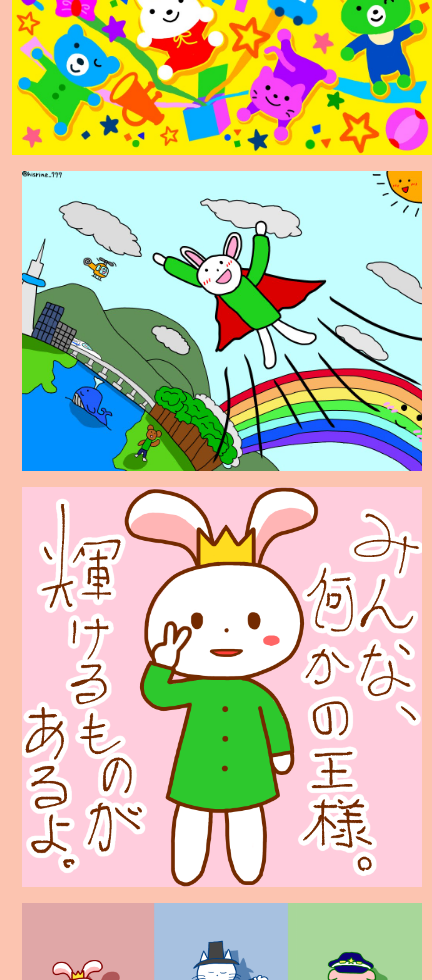
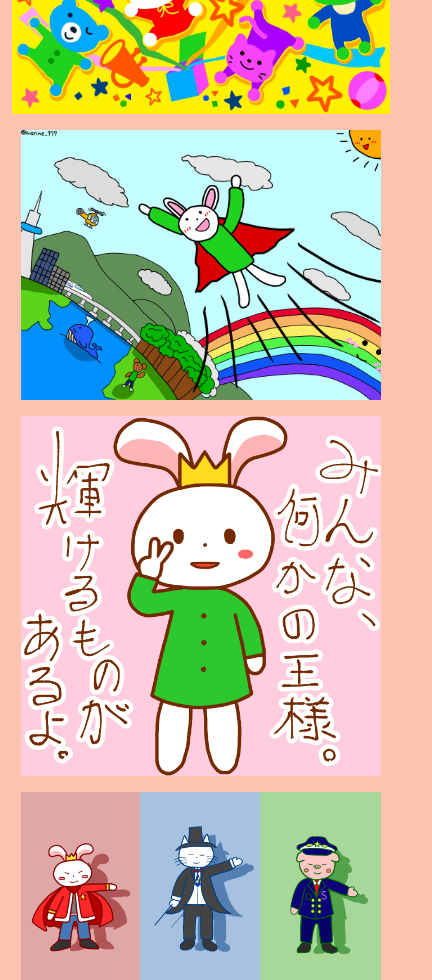
Before and after one commit to hisrine777/mysite, a plain HTML site: page index.html in a window 390 px wide. Shown: the part 1020-2000 px from the top of the page, 432 px wide, since content can reach past the window. Drawn offline with Linux system fonts and the light colour scheme.

Commit message:
Add files via upload

```diff
--- a/index.html
+++ b/index.html
@@ -42,10 +42,17 @@
   <section>
     <h2>ギャラリー</h2>
     <p>ここに今まで描いた絵を載せておきます</p>
-    <div class="many-pic">
+    <div class="many-pic dai">
       <img src="無題288_20230312105846.jpg" alt="僕らははたらくくるま" width="400" height="225"><img src="無題376_20230725150323.jpg" alt="paradise pandora's box" width="420" height="195">
       <img src="無題488_20240510222033.jpg" alt="こゆき飛ぶよ" width="400" height="300"><img src="無題7_20240928183204.png" alt="みんな王様" width="400" height="400">
-      <img src="無題15_20241015203711.png" alt="extravaganza leaders" width="400" height="225">
+      <img src="無題15_20241015203711.png" alt="extravaganza leaders" width="600" height="338">
+    </div>
+    <div>
+      <div class="many-pic shou">
+        <img src="無題288_20230312105846.jpg" alt="僕らははたらくくるま" width="360" height="203"><img src="無題376_20230725150323.jpg" alt="paradise pandora's box" width="378" height="176">
+        <img src="無題488_20240510222033.jpg" alt="こゆき飛ぶよ" width="360" height="270"><img src="無題7_20240928183204.png" alt="みんな王様" width="360" height="360">
+        <img src="無題15_20241015203711.png" alt="extravaganza leaders" width="360" height="203">
+      </div>
     </div>
   </section>
 </body>
--- a/style.css
+++ b/style.css
@@ -90,6 +90,10 @@ h2 {
   gap: 16px;
 }
 
+.shou {
+  display: none;
+}
+
 /* gamenn chiisai yatsu */
 
 @media (max-width: 770px) {
@@ -114,10 +118,14 @@ h2 {
     flex-direction: column;
   }
 
-  .many-pic {
+  .shou {
+    display: flex;
     flex-direction: column;
     align-items: center;
     gap: 16px;
   }
 
+  .dai {
+    display: none;
+  }
 }
```
